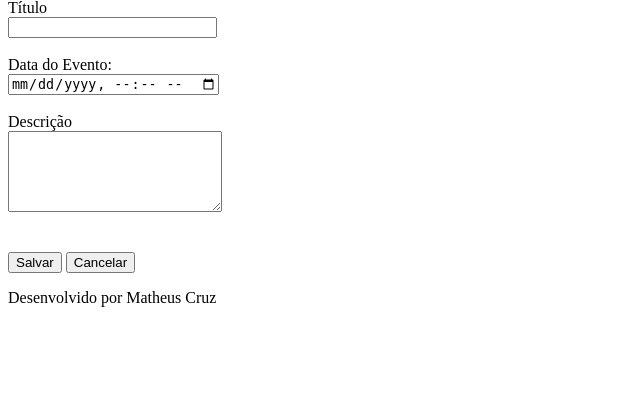
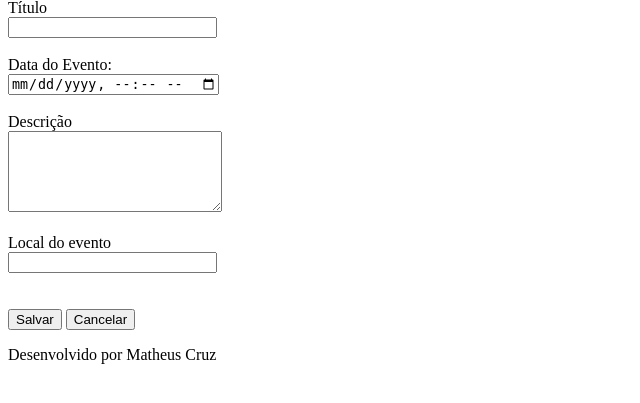
Before and after one commit to MtCruzz/Agenda-Python-Django, a Django app: page /agenda/evento/ in a window 1280 px wide. Shown: the part 154-557 px from the top of the page, without its empty margins (0-640 px from the left). Run offline with Django 4.2, Linux system fonts and the light colour scheme; a user stored in the database is signed in.

Commit message:
Adicionando o campo local na tabela de eventos

```diff
--- a/core/models.py
+++ b/core/models.py
@@ -5,10 +5,12 @@ from django.contrib.auth.models import User
 
 class Evento(models.Model):
     titulo = models.CharField(max_length=100)
+    local_evento = models.CharField(max_length=100, blank = True, null = True)
     descricao = models.TextField(blank = True, null = True)
     data_evento = models.DateTimeField(verbose_name = 'Data do Evento')
     data_criacao = models.DateTimeField(auto_now = True)
     usuario = models.ForeignKey(User, on_delete=models.CASCADE)
+
 
     class Meta:
         db_table = 'evento'
--- a/core/views.py
+++ b/core/views.py
@@ -45,9 +45,11 @@ def submit_evento(request):
         titulo = request.POST.get('titulo')
         data_evento = request.POST.get('data_evento')
         descricao = request.POST.get('descricao')
+        local_evento = request.POST.get('local_evento')
         usuario = request.user
         Evento.objects.create(titulo=titulo,
                               data_evento=data_evento,
                               descricao=descricao,
+                              local_evento=local_evento,
                               usuario=usuario)
     return redirect('/')
--- a/templates/evento.html
+++ b/templates/evento.html
@@ -16,6 +16,10 @@
     <label>Descrição</label>
     <br>
     <textarea name="descricao" rows="5" cols="24"></textarea>
+    <br><br>
+    <label>Local do evento</label>
+    <br>
+    <input type="text" name="local_evento" size="23">
     <br><br><br>
     <button type="submit">Salvar</button>
     <a href="/">
```
Also changed, not shown: core/migrations/0003_evento_local_evento.py (added), db.sqlite3.
